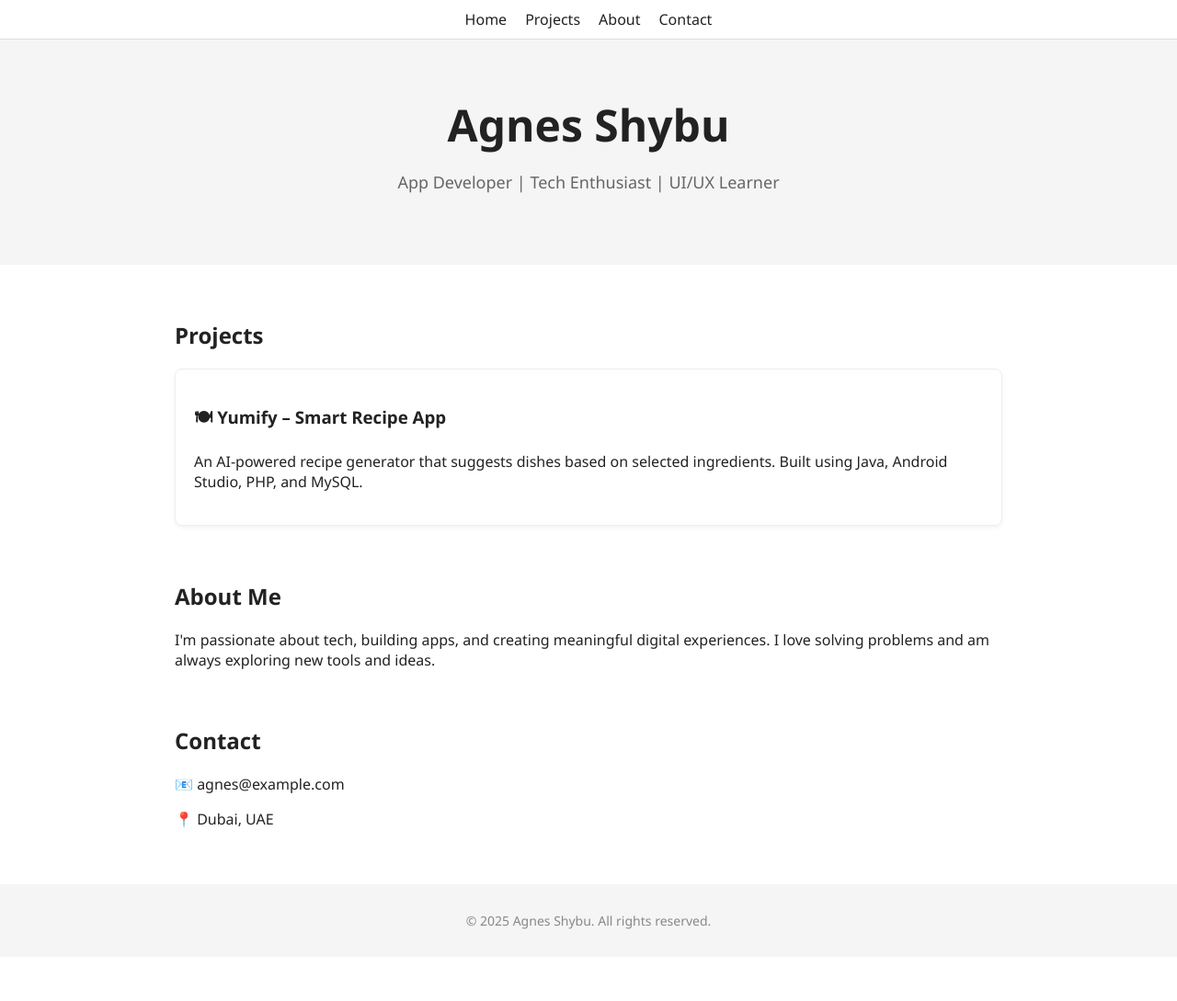
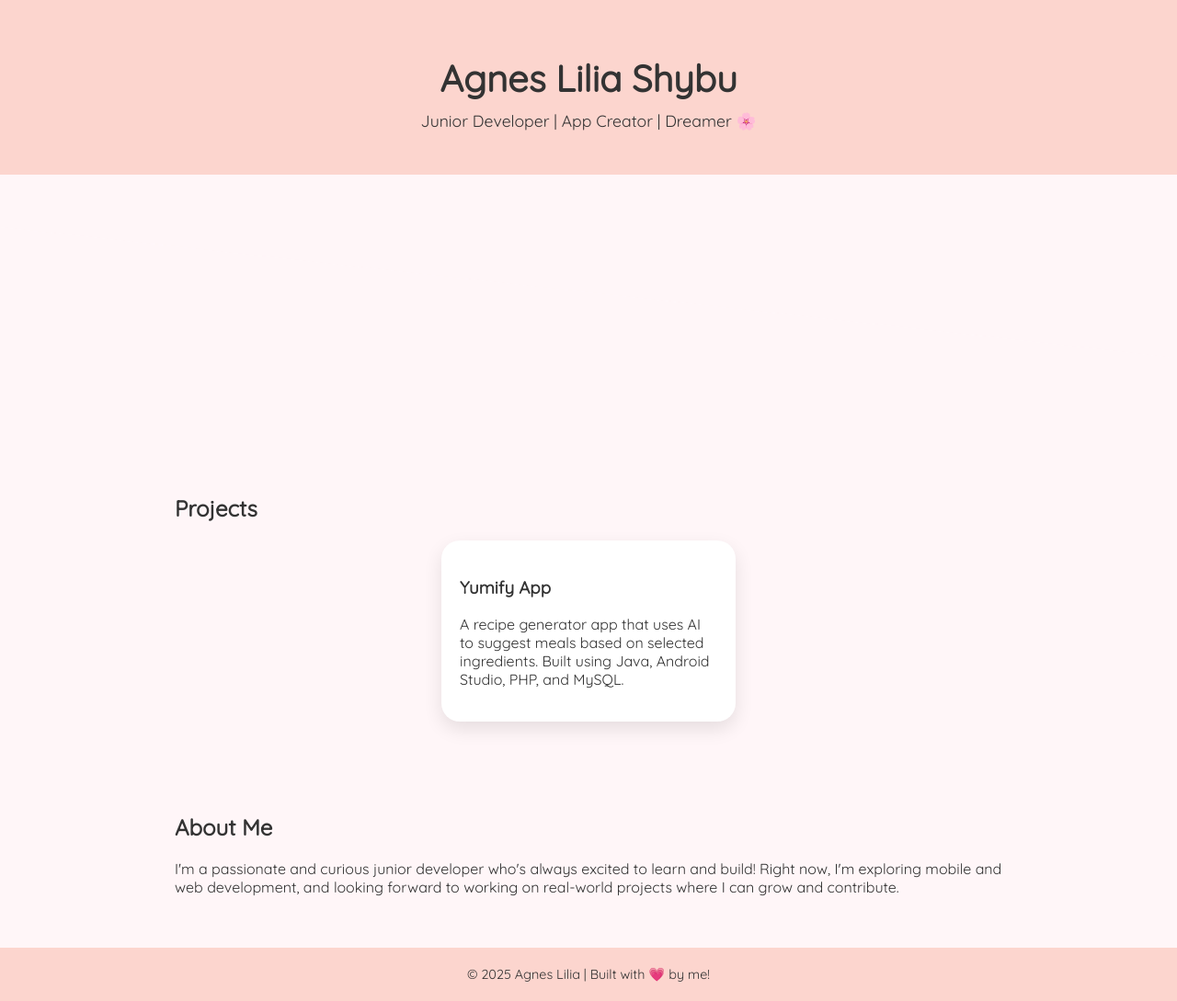
Before and after one commit to agnesshybu/Online-Portfolio, a plain HTML site: page index.html in a window 1280 px wide. Shown: the whole page at 92% size. Before the commit the page ends 1041 px from the top, so only its background shows below. Drawn offline with Linux system fonts and the light colour scheme.

Commit message:
Update index.html

```diff
--- a/index.html
+++ b/index.html
@@ -2,98 +2,109 @@
 <html lang="en">
 <head>
   <meta charset="UTF-8" />
-  <meta name="viewport" content="width=device-width, initial-scale=1.0"/>
-  <title>Agnes Shybu | Portfolio</title>
+  <meta name="viewport" content="width=device-width, initial-scale=1.0" />
+  <title>Agnes Lilia | Portfolio</title>
+  <link href="https://fonts.googleapis.com/css2?family=Quicksand&display=swap" rel="stylesheet">
   <style>
     body {
       margin: 0;
-      font-family: 'Segoe UI', sans-serif;
-      background-color: #fff;
-      color: #222;
+      font-family: 'Quicksand', sans-serif;
+      background: #fff6f8;
+      color: #333;
     }
+
     header {
-      background-color: #f5f5f5;
-      padding: 60px 20px;
       text-align: center;
+      padding: 60px 20px 30px;
+      background: #fcd5ce;
     }
+
     header h1 {
-      font-size: 48px;
+      font-size: 2.5em;
       margin: 0;
     }
+
     header p {
-      font-size: 18px;
-      color: #666;
+      font-size: 1.1em;
+      margin-top: 10px;
     }
-    nav {
-      background-color: #fff;
-      padding: 10px 20px;
+
+    section {
+      padding: 40px 20px;
+      max-width: 900px;
+      margin: auto;
+    }
+
+    .projects {
       display: flex;
+      flex-wrap: wrap;
       justify-content: center;
       gap: 20px;
-      border-bottom: 1px solid #ddd;
     }
-    nav a {
-      text-decoration: none;
-      color: #222;
-      font-weight: 500;
+
+    .card {
+      background: white;
+      border-radius: 20px;
+      padding: 20px;
+      width: 280px;
+      box-shadow: 0 8px 20px rgba(0,0,0,0.1);
+      transition: 0.3s;
     }
-    section {
-      max-width: 900px;
-      margin: 60px auto;
-      padding: 0 20px;
+
+    .card:hover {
+      transform: scale(1.05);
     }
-    .project-card {
-      border: 1px solid #eee;
-      border-radius: 8px;
-      padding: 20px;
-      margin-bottom: 30px;
-      box-shadow: 0 2px 5px rgba(0,0,0,0.05);
+
+    .wave {
+      margin: 0;
     }
+
     footer {
       text-align: center;
-      padding: 30px;
-      background-color: #f5f5f5;
-      font-size: 14px;
-      color: #888;
+      padding: 20px;
+      font-size: 0.9em;
+      background: #fcd5ce;
+    }
+
+    @media (max-width: 600px) {
+      .projects {
+        flex-direction: column;
+        align-items: center;
+      }
     }
   </style>
 </head>
 <body>
 
-  <nav>
-    <a href="#home">Home</a>
-    <a href="#projects">Projects</a>
-    <a href="#about">About</a>
-    <a href="#contact">Contact</a>
-  </nav>
-
-  <header id="home">
-    <h1>Agnes Shybu</h1>
-    <p>App Developer | Tech Enthusiast | UI/UX Learner</p>
+  <header>
+    <h1>Agnes Lilia Shybu</h1>
+    <p>Junior Developer | App Creator | Dreamer 🌸</p>
   </header>
 
-  <section id="projects">
+  <svg class="wave" viewBox="0 0 1440 320">
+    <path fill="#fff6f8" fill-opacity="1" d="M0,64L1440,224L1440,0L0,0Z"></path>
+  </svg>
+
+  <section>
     <h2>Projects</h2>
-    <div class="project-card">
-      <h3>🍽 Yumify – Smart Recipe App</h3>
-      <p>An AI-powered recipe generator that suggests dishes based on selected ingredients. Built using Java, Android Studio, PHP, and MySQL.</p>
+    <div class="projects">
+      <div class="card">
+        <h3>Yumify App</h3>
+        <p>A recipe generator app that uses AI to suggest meals based on selected ingredients. Built using Java, Android Studio, PHP, and MySQL.</p>
+      </div>
+      <!-- Add more cards here if needed -->
     </div>
-    <!-- Add more project cards here -->
   </section>
 
-  <section id="about">
+  <section>
     <h2>About Me</h2>
-    <p>I'm passionate about tech, building apps, and creating meaningful digital experiences. I love solving problems and am always exploring new tools and ideas.</p>
-  </section>
-
-  <section id="contact">
-    <h2>Contact</h2>
-    <p>📧 agnes@example.com</p>
-    <p>📍 Dubai, UAE</p>
+    <p>
+      I'm a passionate and curious junior developer who's always excited to learn and build! Right now, I'm exploring mobile and web development, and looking forward to working on real-world projects where I can grow and contribute.
+    </p>
   </section>
 
   <footer>
-    &copy; 2025 Agnes Shybu. All rights reserved.
+    © 2025 Agnes Lilia | Built with 💗 by me!
   </footer>
 
 </body>
```
